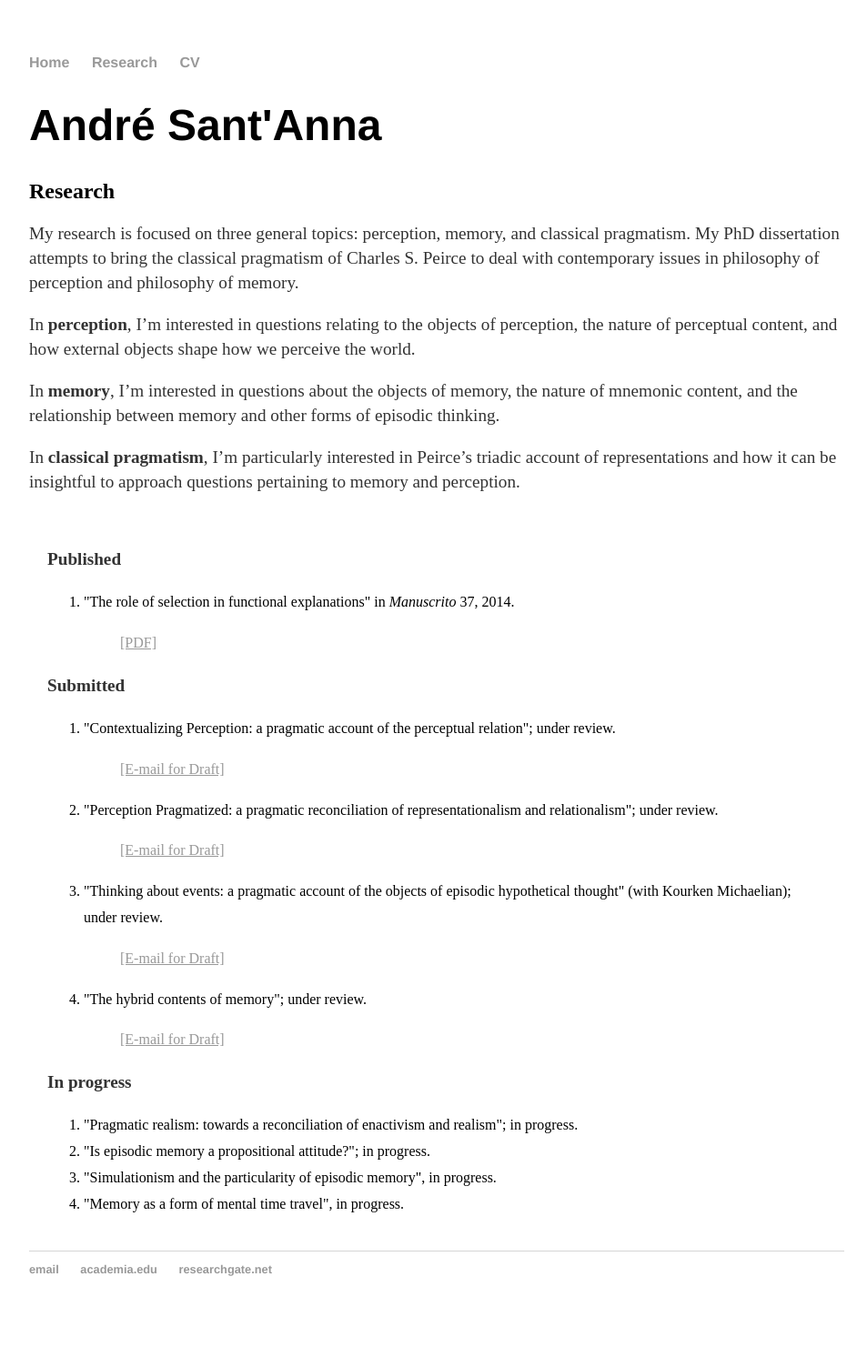
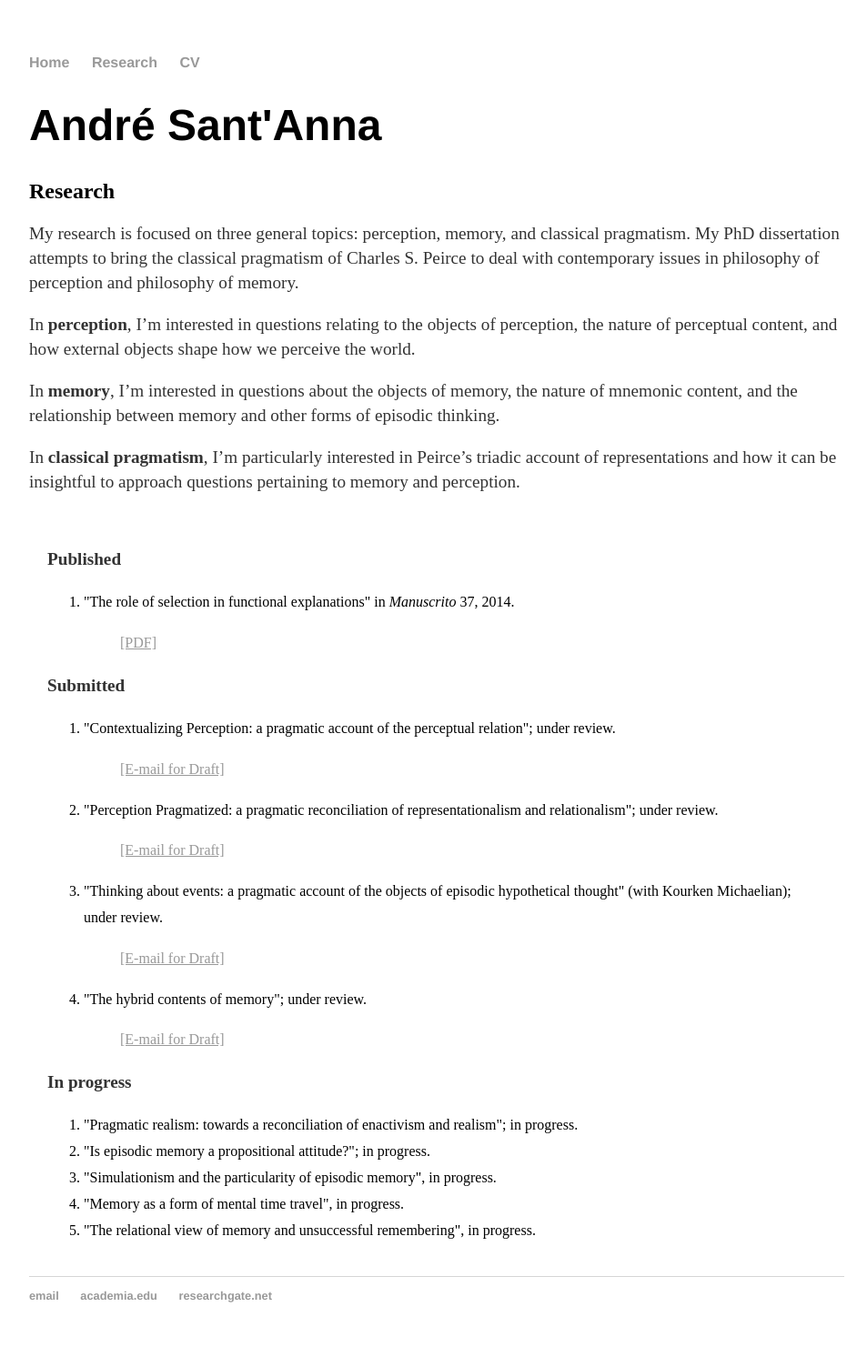
Before and after one commit to andresantanna/andresantanna.github.io, a Jekyll site: the page built from research.html, in a window 1280 px wide. Shown: the whole page at 91% size, without its empty margins (160-1113 px from the left). Built offline with Jekyll 4.4.1, drawn with Linux system fonts in a browser that asks for light colours; comment, search, counter and statistics services are not loaded; before the commit the page ends 1463 px from its top, so only the background shows below that.

Commit message:
Update research.html

```diff
--- a/research.html
+++ b/research.html
@@ -54,6 +54,7 @@ title: André Sant'Anna - Research
 <li>"Is episodic memory a propositional attitude?"; in progress.</li>
 <li>"Simulationism and the particularity of episodic memory", in progress.</li>
 <li>"Memory as a form of mental time travel", in progress.</li>
+<li>"The relational view of memory and unsuccessful remembering", in progress.</li>
 
 </ol>
 	</div>
```
